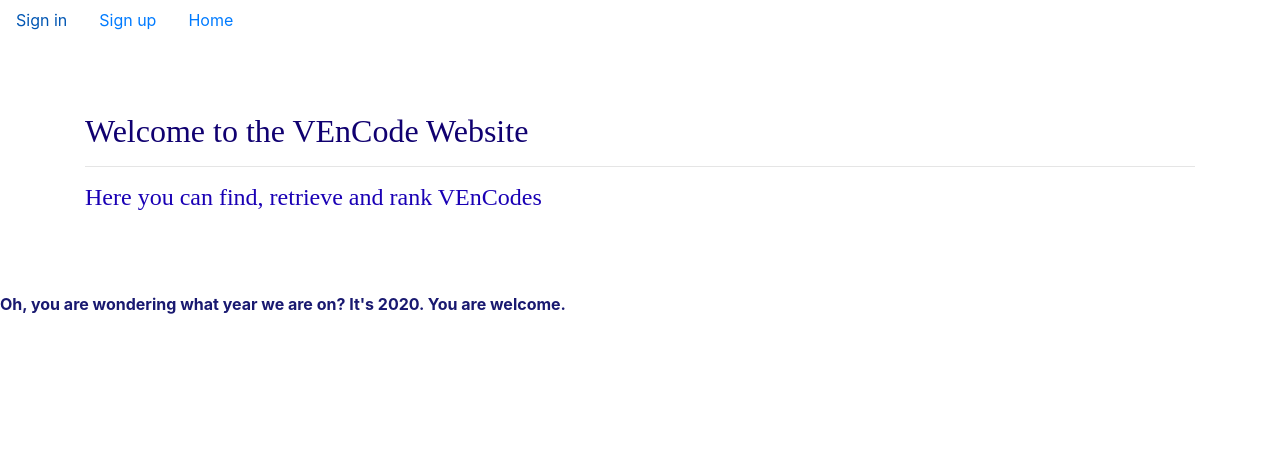
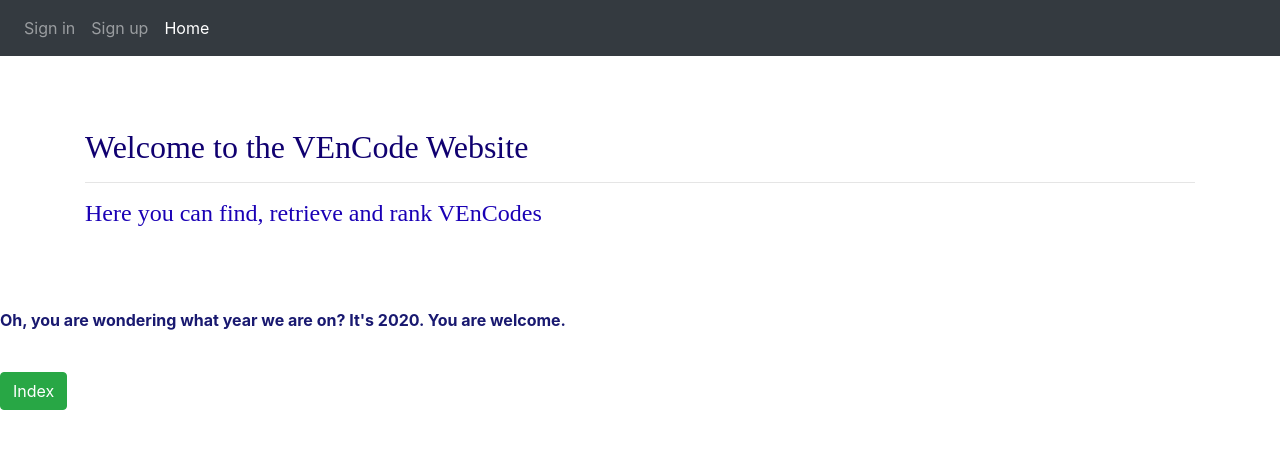
Before and after one commit to AndreMacedo88/VEnCode-Django, a Django app: page / in a window 1280 px wide. Shown: the top 449 px of the page. Run offline with Django 3.2, Linux system fonts and the light colour scheme; some libraries are stand-ins or nearby versions.

Commit message:
- now this project uses secret words decoupling. Stored in a .env file not submitted to the repo. - changed base.py to accommodate this new implementation. - Changed html files for aesthetics and use.

```diff
--- a/requirements.txt
+++ b/requirements.txt
@@ -11,6 +11,7 @@ idna==2.9
 oauthlib==3.1.0
 psycopg2==2.8.5
 Pygments==2.6.1
+python-decouple==3.3
 python3-openid==3.1.0
 pytz==2020.1
 requests==2.23.0
--- a/templates/base.html
+++ b/templates/base.html
@@ -1,23 +1,25 @@
 <!DOCTYPE html>
 {% load socialaccount %}
+{% load static %}
 <html lang="en">
   <head>
     <!-- Required meta tags -->
     <meta charset="utf-8">
     <meta name="viewport" content="width=device-width, initial-scale=1, shrink-to-fit=no">
     <!-- Bootstrap CSS -->
-    <link rel="stylesheet" href="https://stackpath.bootstrapcdn.com/bootstrap/4.3.1/css/bootstrap.min.css" integrity="sha384-ggOyR0iXCbMQv3Xipma34MD+dH/1fQ784/j6cY/iJTQUOhcWr7x9JvoRxT2MZw1T" crossorigin="anonymous">
+    <link href="https://stackpath.bootstrapcdn.com/bootstrap/4.5.0/css/bootstrap.min.css" rel="stylesheet" integrity="sha384-9aIt2nRpC12Uk9gS9baDl411NQApFmC26EwAOH8WgZl5MYYxFfc+NcPb1dKGj7Sk" crossorigin="anonymous">
     <title>{% block head_title %}{% endblock %}</title>
 
     {% block extrahead %}
-      <ul class="nav">
-
+        <nav class="navbar navbar-expand-lg navbar-dark bg-dark">
+        <div class="collapse navbar-collapse">
+          <ul class="navbar-nav mr-auto">
             {% if user.is_authenticated %}
                 <li class="nav-item">
                     <p><h6>You are Logged in as {{user.username}}</h6>
                 </li>
                 <li class="nav-item">
-            <a class="nav-link active" href="{% url 'account_email' %}">Email</a>
+                    <a class="nav-link" href="{% url 'account_email' %}">Email</a>
                 </li>
                 <li class="nav-item">
                     <a class="nav-link" href="{% url 'account_logout' %}">Sign out</a>
@@ -30,12 +32,12 @@
                      <a class="nav-link " href="{% url 'account_signup' %}" tabindex="-1">Sign up</a>
                 </li>
             {% endif %}
-
-  <li class="nav-item">
+              <li class="nav-item active">
                 <a class="nav-link active" href="{% url 'home' %}">Home</a>
               </li>
-
           </ul>
+        </div>
+        </nav>
     {% endblock extrahead %}
   </head>
 <body>
@@ -50,6 +52,6 @@
     <!-- jQuery first, then Popper.js, then Bootstrap JS -->
     <script src="https://code.jquery.com/jquery-3.3.1.slim.min.js" integrity="sha384-q8i/X+965DzO0rT7abK41JStQIAqVgRVzpbzo5smXKp4YfRvH+8abtTE1Pi6jizo" crossorigin="anonymous"></script>
     <script src="https://cdnjs.cloudflare.com/ajax/libs/popper.js/1.14.7/umd/popper.min.js" integrity="sha384-UO2eT0CpHqdSJQ6hJty5KVphtPhzWj9WO1clHTMGa3JDZwrnQq4sF86dIHNDz0W1" crossorigin="anonymous"></script>
-    <script src="https://stackpath.bootstrapcdn.com/bootstrap/4.3.1/js/bootstrap.min.js" integrity="sha384-JjSmVgyd0p3pXB1rRibZUAYoIIy6OrQ6VrjIEaFf/nJGzIxFDsf4x0xIM+B07jRM" crossorigin="anonymous"></script>
+    <script src="https://stackpath.bootstrapcdn.com/bootstrap/4.5.0/js/bootstrap.min.js" integrity="sha384-OgVRvuATP1z7JjHLkuOU7Xw704+h835Lr+6QL9UvYjZE3Ipu6Tp75j7Bh/kR0JKI" crossorigin="anonymous"></script>
   </body>
 </html>
--- a/templates/home.html
+++ b/templates/home.html
@@ -34,5 +34,8 @@
 <body>
     <p><strong>Oh, you are wondering what year we are on? It's {{ date }}. You are welcome.</strong></p>
 </body>
-
+<br>
+<div class="btn-group" role="group" aria-label="Basic example">
+    <a href="{% url 'index' %}" class="btn btn-success">Index</a>
+</div>
 {% endblock %}
--- a/vencode/static/style.css
+++ /dev/null
@@ -1,4 +0,0 @@
-body {background-color: white}
-h1 {color: #100070}
-h2 {color: #1a00b5}
-p {color: black}
```
Also changed, not shown: VEnCode_Django/settings/base.py (+8 -6 lines), VEnCode_Django/settings/production.py (+4 -8 lines), 7 other files. Lines whose indentation alone changed are shown as unchanged.
